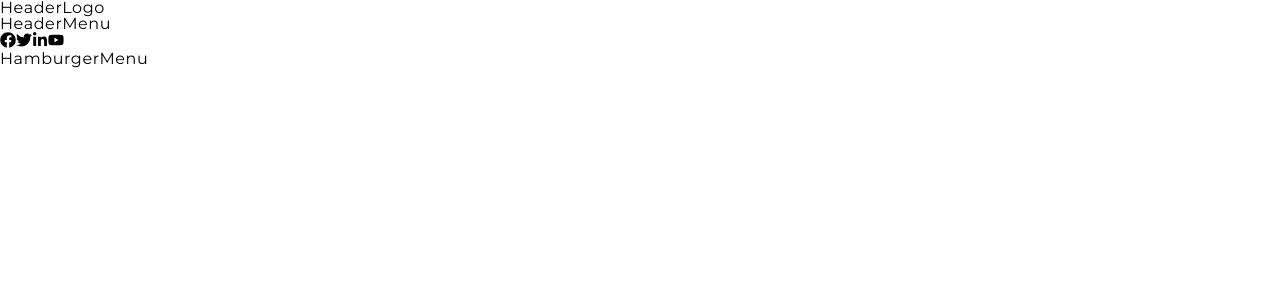
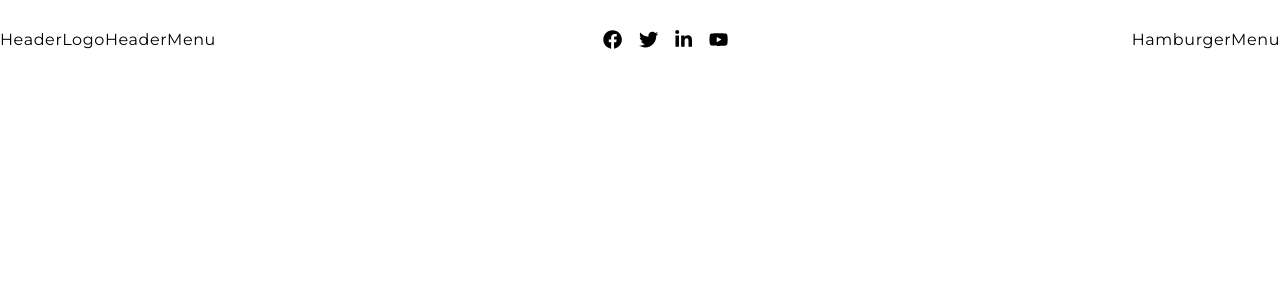
Before and after one commit to yanalalmer/we-are-just, a React (Create React App) app: page / in a window 1280 px wide. Shown: the top 300 px of the page. Built offline with nearby package versions, Linux system fonts and the light colour scheme.

Commit message:
added header styling

```diff
--- a/src/components/header/Header.jsx
+++ b/src/components/header/Header.jsx
@@ -9,8 +9,36 @@ import HamburgerMenu from './HamburgerMenu';
 import styled from 'styled-components';
 import * as variables from '../../styles/variables';
 
-export const HContainer = styled.header``;
-export const HSocialMedia = styled.div``;
+export const HContainer = styled.header`
+  height: ${variables.spacing.headerHeight};
+  width: 100%;
+  position: sticky;
+  left: 0;
+  top: 0;
+  display: flex;
+  justify-content: space-around;
+  align-items: center;
+  z-index: 10;
+  background-color: ${variables.colors.white};
+`;
+export const HSocialMedia = styled.div`
+  font-size: 1.2rem;
+  flex: 20%;
+  display: flex;
+  justify-content: center;
+  align-items: center;
+  svg {
+    margin-right: 1rem;
+    cursor: pointer;
+    @media ${variables.query.md} {
+      margin-right: 0;
+    }
+  }
+  @media ${variables.query.md} {
+    flex: 1;
+    justify-content: space-evenly;
+  }
+`;
 
 const Header = () => {
   const [isOpen, setIsOpen] = React.useState(false);
```
